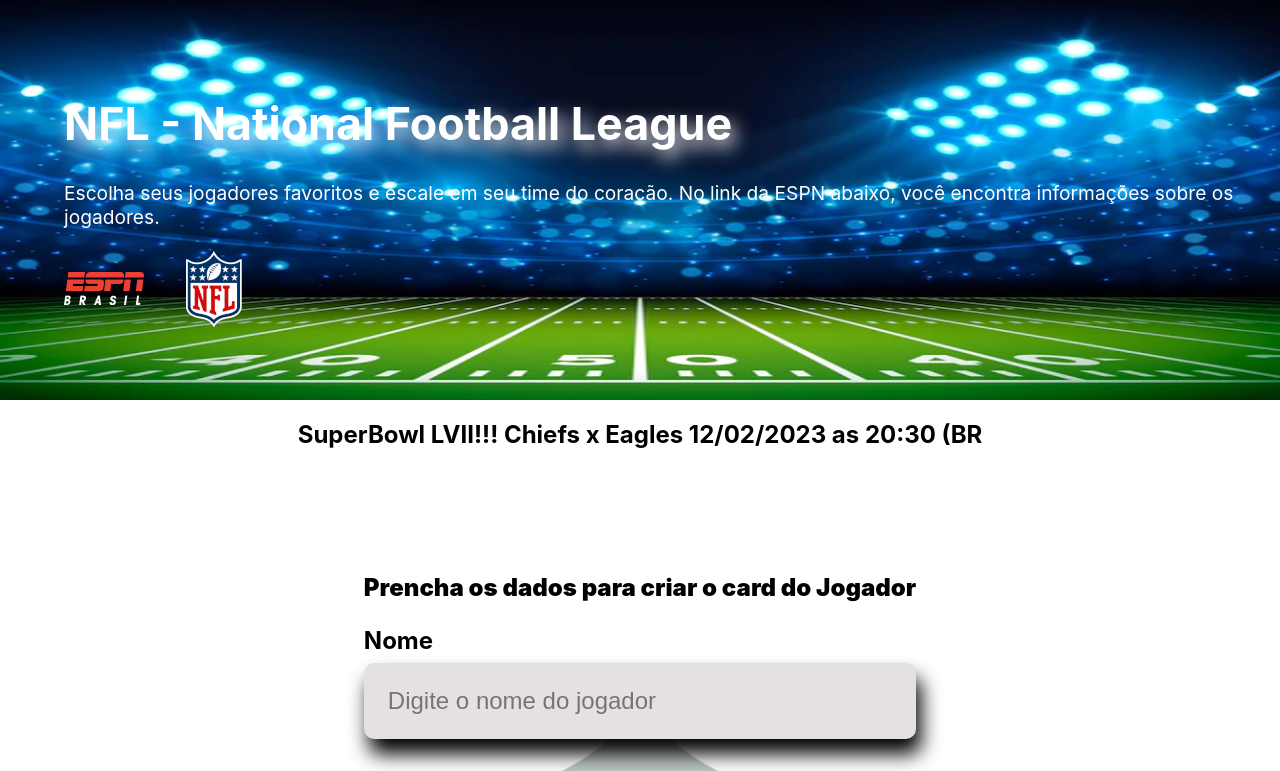
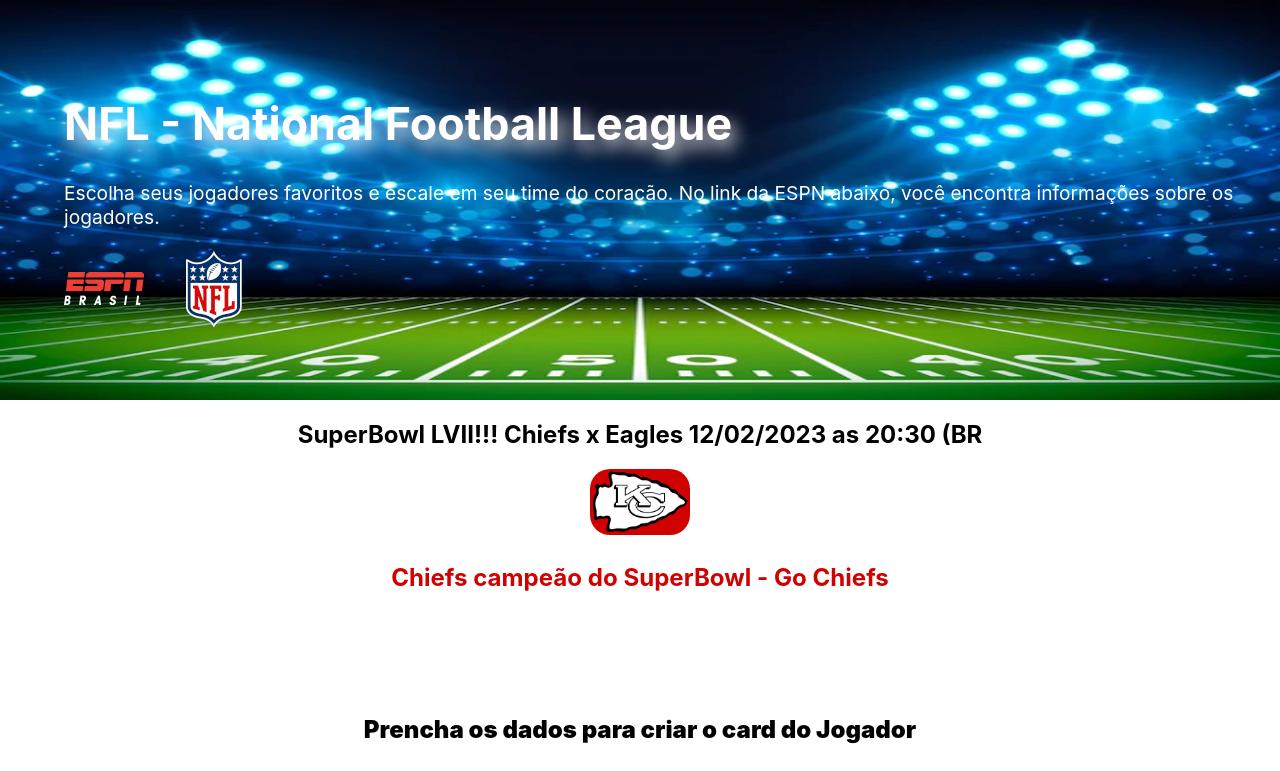
Before and after one commit to danielcosta010/react-desenvolvendoComJs, a React (Create React App) app in the folder organo/: page / in a window 1280 px wide. Shown: the top 771 px of the page. Built offline with nearby package versions, Linux system fonts and the light colour scheme.

Commit message:
Chiefs campeão

```diff
--- a/organo/src/App.js
+++ b/organo/src/App.js
@@ -2,6 +2,7 @@
 import Maquina from './componentes/Animation';
 import Banner from './componentes/Banner/Banner';
 import Formulario from './componentes/Formulario';
+import Pulse from './componentes/PulseChiefs';
 import Rodape from './componentes/Rodape';
 import Time from './componentes/Time';
 
@@ -182,6 +183,7 @@
     <div className="App">
       <Banner />
       <Maquina />
+      <Pulse />
       <Formulario soNomes={times.map(time => time.nome)} aoColaboradorCadastrado={colaborador => aoNovoColaboradorAdicionado(colaborador)} />
 
 
--- /dev/null
+++ b/organo/src/componentes/PulseChiefs/PulseChiefs.css
@@ -0,0 +1,26 @@
+.pulse__chiefs {
+  text-align: center;
+}
+.pulse__img {
+  width: 100px;
+  border-radius: 20px;
+}
+
+.pulse__titulo {
+  color: #d10101;
+  font-size: 24px;
+  font-weight: bolder;
+  animation: pulse 1s infinite;
+}
+
+@keyframes pulse {
+  0% {
+    transform: scale(1);
+  }
+  50% {
+    transform: scale(1.05);
+  }
+  100% {
+    transform: scale(1);
+  }
+}
--- /dev/null
+++ b/organo/src/componentes/PulseChiefs/index.js
@@ -0,0 +1,12 @@
+import './PulseChiefs.css'
+
+const Pulse = () => {
+  return (
+    <div className='pulse__chiefs'>
+      <img src='./img/logochiefs.png' className='pulse__img'/>
+      <p className='pulse__titulo'>Chiefs campeão do SuperBowl - Go Chiefs</p>
+    </div>
+  )
+}
+
+export default Pulse
--- a/organo/src/index.css
+++ b/organo/src/index.css
@@ -5,6 +5,7 @@
     sans-serif;
   -webkit-font-smoothing: antialiased;
   -moz-osx-font-smoothing: grayscale;
+  overflow-x: hidden;
 }
 
 code {
```
Also changed, not shown: organo/public/img/logochiefs.png (added).
